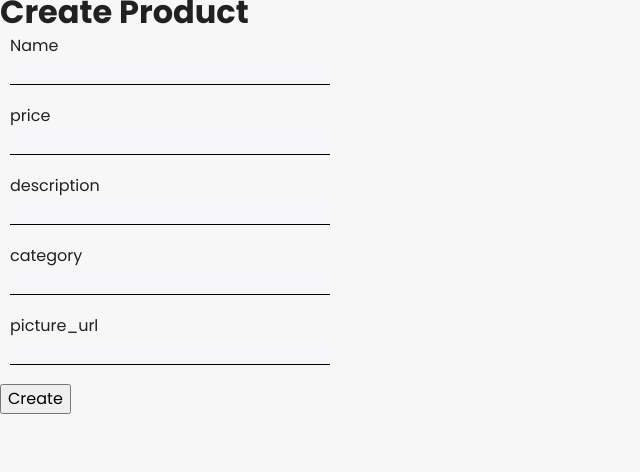
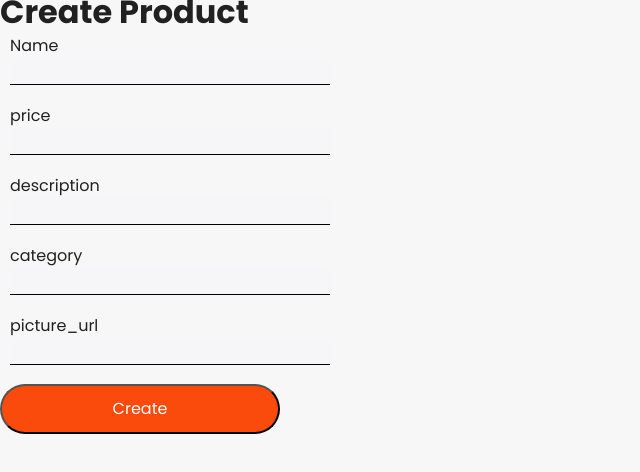
Before and after one commit to codeableorg/react-eatable-BetsabeEs, a React (Vite) app: page / in a window 1280 px wide. Shown: the top 472 px of the page, without its empty margins (0-640 px from the left). Built offline with nearby package versions, Linux system fonts and the light colour scheme.

Commit message:
Add: style to button create

```diff
--- a/src/pages/CreateProduct.jsx
+++ b/src/pages/CreateProduct.jsx
@@ -2,6 +2,15 @@ import { useState } from 'react'
 import Input from '../components/Input';
 import { Form } from '../components/Form/Form';
 import { createProducts } from '../services/product-service';
+import styled from "@emotion/styled";
+
+    const Button = styled.button`
+    width: 280px;
+    height: 50px;
+    border-radius: 30px;
+    background-color: #FA4A0C;
+    color: white;
+    `;
 
 export const CreateProduct = () => {
     const [formData, setFormData] = useState({
@@ -79,9 +88,9 @@ export const CreateProduct = () => {
                     label="picture_url"
                     />
                 </Form>
-                <button type="submit">
+                <Button type="submit">
                     Create
-                </button>
+                </Button>
             </form>
         </div>
     </div>
```
